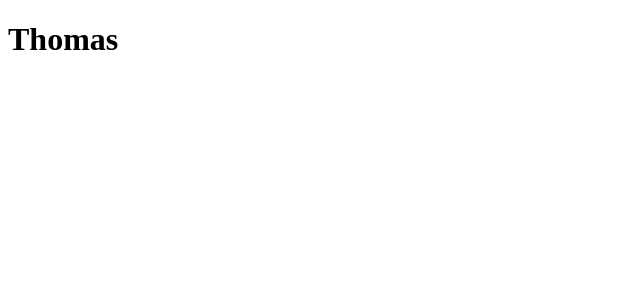
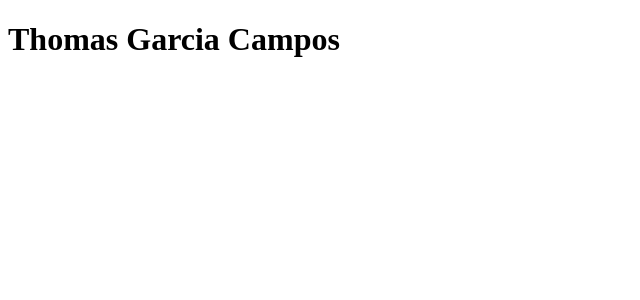
Before and after one commit to hbercam/clone-tabnews, a Next.js app: page / in a window 1280 px wide. Shown: the top 300 px of the page, without its empty margins (0-640 px from the left). Built offline with nearby package versions, Linux system fonts and the light colour scheme.

Commit message:
Name Fix

```diff
--- a/pages/index.js
+++ b/pages/index.js
@@ -1,5 +1,5 @@
 function Home() {
-    return <h1>Thomas</h1>
+    return <h1>Thomas Garcia Campos</h1>
 }
 
 export default Home;
```
